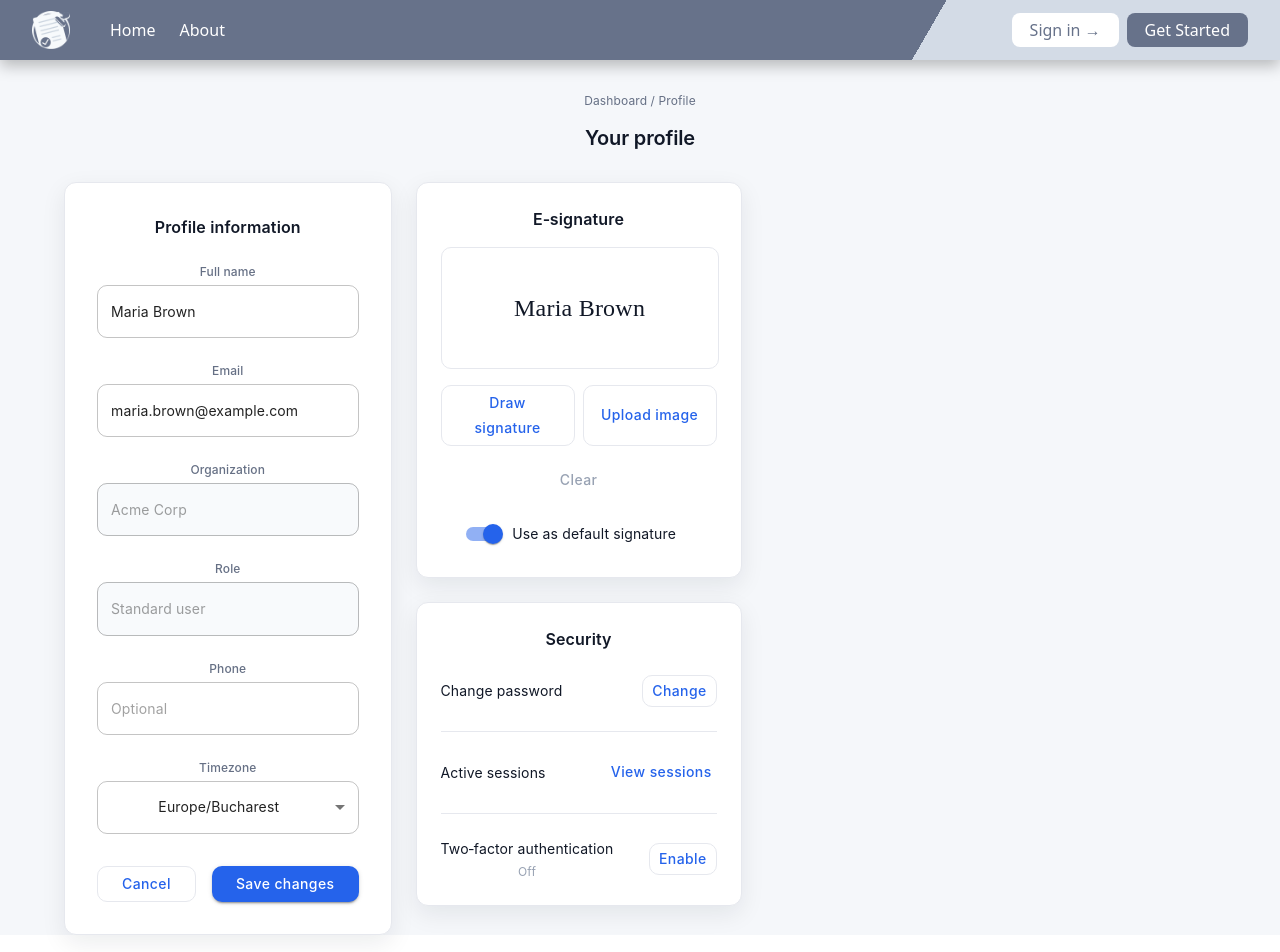
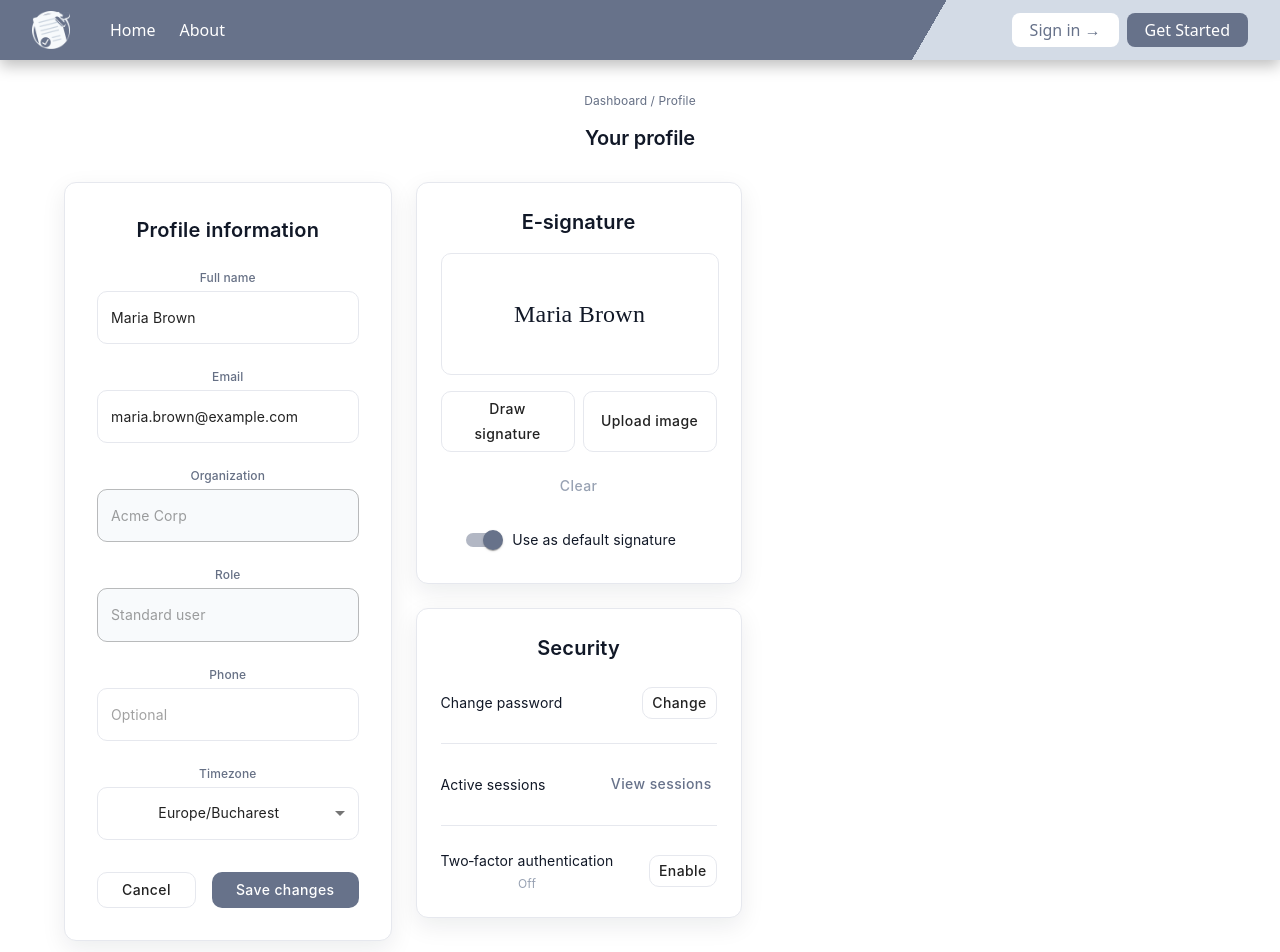
Before and after one commit to Vlad-Valean/ProceduralNexus, a React (Vite) app in the folder webapp/: page /profile in a window 1280 px wide. Shown: the top 952 px of the page. Built offline with nearby package versions, Linux system fonts and the light colour scheme.

Commit message:
minor UI changes closes #23

```diff
--- a/webapp/src/pages/Profile.tsx
+++ b/webapp/src/pages/Profile.tsx
@@ -11,10 +11,17 @@ import {
   FormControlLabel,
   Grid,
   MenuItem,
-  Select
+  Select,
+  FormControl
 } from '@mui/material';
 
-
+const timezoneOptions = [
+  { value: 'Europe/Bucharest', label: 'Europe/Bucharest' },
+  { value: 'America/New_York', label: 'America/New York' },
+  { value: 'America/Los_Angeles', label: 'America/Los Angeles' },
+  { value: 'Europe/London', label: 'Europe/London' },
+  { value: 'Asia/Tokyo', label: 'Asia/Tokyo' }
+];
 
 const Profile: React.FC = () => {
   const [useDefaultSignature, setUseDefaultSignature] = useState(true);
@@ -27,11 +34,76 @@ const Profile: React.FC = () => {
     timezone: 'Europe/Bucharest'
   });
 
+  const textFieldSx = {
+    '& .MuiOutlinedInput-root': {
+      borderRadius: '10px',
+      backgroundColor: 'white',
+      fontSize: '14px',
+      fontFamily: 'Inter, system-ui, Helvetica, Arial, sans-serif',
+      '& fieldset': { borderColor: '#E6E8EE' },
+      '&:hover fieldset': { borderColor: '#67728A' },
+      '&.Mui-focused fieldset': { borderColor: '#67728A' }
+    }
+  };
+
+  const disabledTextFieldSx = {
+    '& .MuiOutlinedInput-root': {
+      borderRadius: '10px',
+      backgroundColor: '#F8FAFC',
+      fontSize: '14px',
+      fontFamily: 'Inter, system-ui, Helvetica, Arial, sans-serif',
+      '& fieldset': { borderColor: '#E6E8EE' }
+    }
+  };
+
+  const labelSx = {
+    fontSize: '12px',
+    fontWeight: 500,
+    color: '#667085',
+    mb: 0.5,
+    display: 'block',
+    fontFamily: 'Inter, system-ui, Helvetica, Arial, sans-serif'
+  };
+
+  const outlinedButtonSx = {
+    color: '#222',
+    borderColor: '#E6E8EE',
+    textTransform: 'none',
+    borderRadius: '10px',
+    fontSize: '14px',
+    fontFamily: 'Inter, system-ui, Helvetica, Arial, sans-serif',
+    boxShadow: 'none !important',
+    outline: 'none !important',
+    '&:hover': {
+      borderColor: '#67728A',
+      backgroundColor: 'rgba(103, 114, 138, 0.04)'
+    },
+    '&:focus': {
+      boxShadow: 'none !important',
+      outline: 'none !important',
+      borderColor: '#67728A'
+    }
+  };
+
+  const primaryButtonSx = {
+    backgroundColor: '#67728A',
+    color: 'white',
+    textTransform: 'none',
+    borderRadius: '10px',
+    px: 3,
+    fontSize: '14px',
+    fontFamily: 'Inter, system-ui, Helvetica, Arial, sans-serif',
+    boxShadow: 'none !important',
+    '&:hover': {
+      backgroundColor: '#5a6276'
+    }
+  };
+
   return (
-    <Box sx={{ minHeight: '100vh', backgroundColor: '#F5F7FA' }}>
+    <Box sx={{ minHeight: '100vh' }}>
       <Navbar />
 
-      <Container maxWidth="lg" sx={{ mt: 4, mb: 8 }}>
+      <Container maxWidth={false} sx={{ mt: 4, mb: 8, px: { xs: 1, sm: 4, md: 8 } }}>
         {/* Breadcrumb */}
         <Typography
           sx={{
@@ -72,7 +144,7 @@ const Profile: React.FC = () => {
             >
               <Typography
                 sx={{
-                  fontSize: '16px',
+                  fontSize: '20px',
                   fontWeight: 600,
                   mb: 3,
                   color: '#111827',
@@ -85,137 +157,61 @@ const Profile: React.FC = () => {
               <Box sx={{ display: 'flex', flexDirection: 'column', gap: 3 }}>
                 {/* Full Name */}
                 <Box>
-                  <Typography
-                    component="label"
-                    sx={{
-                      fontSize: '12px',
-                      fontWeight: 500,
-                      color: '#667085',
-                      mb: 0.5,
-                      display: 'block',
-                      fontFamily: 'Inter, system-ui, Helvetica, Arial, sans-serif'
-                    }}
-                  >
+                  <Typography component="label" sx={labelSx}>
                     Full name
                   </Typography>
                   <TextField
                     fullWidth
                     value={formData.fullName}
                     onChange={(e) => setFormData({ ...formData, fullName: e.target.value })}
-                    sx={{
-                      '& .MuiOutlinedInput-root': {
-                        borderRadius: '10px',
-                        backgroundColor: 'white',
-                        fontSize: '14px',
-                        fontFamily: 'Inter, system-ui, Helvetica, Arial, sans-serif'
-                      }
-                    }}
+                    autoComplete="off"
+                    sx={textFieldSx}
                   />
                 </Box>
 
                 {/* Email */}
                 <Box>
-                  <Typography
-                    component="label"
-                    sx={{
-                      fontSize: '12px',
-                      fontWeight: 500,
-                      color: '#667085',
-                      mb: 0.5,
-                      display: 'block',
-                      fontFamily: 'Inter, system-ui, Helvetica, Arial, sans-serif'
-                    }}
-                  >
+                  <Typography component="label" sx={labelSx}>
                     Email
                   </Typography>
                   <TextField
                     fullWidth
                     value={formData.email}
                     onChange={(e) => setFormData({ ...formData, email: e.target.value })}
-                    sx={{
-                      '& .MuiOutlinedInput-root': {
-                        borderRadius: '10px',
-                        backgroundColor: 'white',
-                        fontSize: '14px',
-                        fontFamily: 'Inter, system-ui, Helvetica, Arial, sans-serif'
-                      }
-                    }}
+                    autoComplete="off"
+                    sx={textFieldSx}
                   />
                 </Box>
 
                 {/* Organization (Read-only) */}
                 <Box>
-                  <Typography
-                    component="label"
-                    sx={{
-                      fontSize: '12px',
-                      fontWeight: 500,
-                      color: '#667085',
-                      mb: 0.5,
-                      display: 'block',
-                      fontFamily: 'Inter, system-ui, Helvetica, Arial, sans-serif'
-                    }}
-                  >
+                  <Typography component="label" sx={labelSx}>
                     Organization
                   </Typography>
                   <TextField
                     fullWidth
                     value={formData.organization}
                     disabled
-                    sx={{
-                      '& .MuiOutlinedInput-root': {
-                        borderRadius: '10px',
-                        backgroundColor: '#F8FAFC',
-                        fontSize: '14px',
-                        fontFamily: 'Inter, system-ui, Helvetica, Arial, sans-serif'
-                      }
-                    }}
+                    sx={disabledTextFieldSx}
                   />
                 </Box>
 
                 {/* Role (Read-only) */}
                 <Box>
-                  <Typography
-                    component="label"
-                    sx={{
-                      fontSize: '12px',
-                      fontWeight: 500,
-                      color: '#667085',
-                      mb: 0.5,
-                      display: 'block',
-                      fontFamily: 'Inter, system-ui, Helvetica, Arial, sans-serif'
-                    }}
-                  >
+                  <Typography component="label" sx={labelSx}>
                     Role
                   </Typography>
                   <TextField
                     fullWidth
                     value={formData.role}
                     disabled
-                    sx={{
-                      '& .MuiOutlinedInput-root': {
-                        borderRadius: '10px',
-                        backgroundColor: '#F8FAFC',
-                        fontSize: '14px',
-                        fontFamily: 'Inter, system-ui, Helvetica, Arial, sans-serif'
-                      }
-                    }}
+                    sx={disabledTextFieldSx}
                   />
                 </Box>
 
                 {/* Phone */}
                 <Box>
-                  <Typography
-                    component="label"
-                    sx={{
-                      fontSize: '12px',
-                      fontWeight: 500,
-                      color: '#667085',
-                      mb: 0.5,
-                      display: 'block',
-                      fontFamily: 'Inter, system-ui, Helvetica, Arial, sans-serif'
-                    }}
-                  >
+                  <Typography component="label" sx={labelSx}>
                     Phone
                   </Typography>
                   <TextField
@@ -223,86 +219,45 @@ const Profile: React.FC = () => {
                     placeholder="Optional"
                     value={formData.phone}
                     onChange={(e) => setFormData({ ...formData, phone: e.target.value })}
-                    sx={{
-                      '& .MuiOutlinedInput-root': {
-                        borderRadius: '10px',
-                        backgroundColor: 'white',
-                        fontSize: '14px',
-                        fontFamily: 'Inter, system-ui, Helvetica, Arial, sans-serif'
-                      }
-                    }}
+                    autoComplete="off"
+                    sx={textFieldSx}
                   />
                 </Box>
 
                 {/* Timezone */}
                 <Box>
-                  <Typography
-                    component="label"
-                    sx={{
-                      fontSize: '12px',
-                      fontWeight: 500,
-                      color: '#667085',
-                      mb: 0.5,
-                      display: 'block',
-                      fontFamily: 'Inter, system-ui, Helvetica, Arial, sans-serif'
-                    }}
-                  >
+                  <Typography component="label" sx={labelSx}>
                     Timezone
                   </Typography>
+                  <FormControl fullWidth>
                     <Select
-                    fullWidth
                       value={formData.timezone}
                       onChange={(e) => setFormData({ ...formData, timezone: e.target.value })}
                       sx={{
                         borderRadius: '10px',
                         fontSize: '14px',
-                      fontFamily: 'Inter, system-ui, Helvetica, Arial, sans-serif'
+                        fontFamily: 'Inter, system-ui, Helvetica, Arial, sans-serif',
+                        '& .MuiOutlinedInput-notchedOutline': { borderColor: '#E6E8EE' },
+                        '&:hover .MuiOutlinedInput-notchedOutline': { borderColor: '#67728A' },
+                        '&.Mui-focused .MuiOutlinedInput-notchedOutline': { borderColor: '#67728A' }
                       }}
                     >
-                    <MenuItem value="Europe/Bucharest">Europe/Bucharest</MenuItem>
-                    <MenuItem value="America/New_York">America/New York</MenuItem>
-                    <MenuItem value="America/Los_Angeles">America/Los Angeles</MenuItem>
-                    <MenuItem value="Europe/London">Europe/London</MenuItem>
-                    <MenuItem value="Asia/Tokyo">Asia/Tokyo</MenuItem>
+                      {timezoneOptions.map((tz) => (
+                        <MenuItem key={tz.value} value={tz.value}>
+                          {tz.label}
+                        </MenuItem>
+                      ))}
                     </Select>
+                  </FormControl>
                 </Box>
               </Box>
 
               {/* Action Buttons */}
               <Box sx={{ display: 'flex', justifyContent: 'flex-end', gap: 2, mt: 4 }}>
-                <Button
-                  variant="outlined"
-                  sx={{
-                    color: '#2563EB',
-                    borderColor: '#E6E8EE',
-                    textTransform: 'none',
-                    borderRadius: '10px',
-                    px: 3,
-                    fontSize: '14px',
-                    fontFamily: 'Inter, system-ui, Helvetica, Arial, sans-serif',
-                    '&:hover': {
-                      borderColor: '#2563EB',
-                      backgroundColor: 'rgba(37, 99, 235, 0.04)'
-                    }
-                  }}
-                >
+                <Button variant="outlined" sx={{ ...outlinedButtonSx, px: 3 }}>
                   Cancel
                 </Button>
-                <Button
-                  variant="contained"
-                  sx={{
-                    backgroundColor: '#2563EB',
-                    color: 'white',
-                    textTransform: 'none',
-                    borderRadius: '10px',
-                    px: 3,
-                    fontSize: '14px',
-                    fontFamily: 'Inter, system-ui, Helvetica, Arial, sans-serif',
-                    '&:hover': {
-                      backgroundColor: '#1D4ED8'
-                    }
-                  }}
-                >
+                <Button variant="contained" sx={primaryButtonSx}>
                   Save changes
                 </Button>
               </Box>
@@ -324,7 +279,7 @@ const Profile: React.FC = () => {
             >
               <Typography
                 sx={{
-                  fontSize: '16px',
+                  fontSize: '20px',
                   fontWeight: 600,
                   mb: 2,
                   color: '#111827',
@@ -355,46 +310,16 @@ const Profile: React.FC = () => {
                     color: '#111827'
                   }}
                 >
-                  Maria Brown
+                  {formData.fullName}
                 </Typography>
               </Box>
 
               {/* Buttons */}
               <Box sx={{ display: 'flex', gap: 1, mb: 2 }}>
-                <Button
-                  variant="outlined"
-                  fullWidth
-                  sx={{
-                    color: '#2563EB',
-                    borderColor: '#E6E8EE',
-                    textTransform: 'none',
-                    borderRadius: '10px',
-                    fontSize: '14px',
-                    fontFamily: 'Inter, system-ui, Helvetica, Arial, sans-serif',
-                    '&:hover': {
-                      borderColor: '#2563EB',
-                      backgroundColor: 'rgba(37, 99, 235, 0.04)'
-                    }
-                  }}
-                >
+                <Button variant="outlined" fullWidth sx={outlinedButtonSx}>
                   Draw signature
                 </Button>
-                <Button
-                  variant="outlined"
-                  fullWidth
-                  sx={{
-                    color: '#2563EB',
-                    borderColor: '#E6E8EE',
-                    textTransform: 'none',
-                    borderRadius: '10px',
-                    fontSize: '14px',
-                    fontFamily: 'Inter, system-ui, Helvetica, Arial, sans-serif',
-                    '&:hover': {
-                      borderColor: '#2563EB',
-                      backgroundColor: 'rgba(37, 99, 235, 0.04)'
-                    }
-                  }}
-                >
+                <Button variant="outlined" fullWidth sx={outlinedButtonSx}>
                   Upload image
                 </Button>
               </Box>
@@ -422,10 +347,10 @@ const Profile: React.FC = () => {
                       onChange={(e) => setUseDefaultSignature(e.target.checked)}
                       sx={{
                         '& .MuiSwitch-switchBase.Mui-checked': {
-                          color: '#2563EB'
+                          color: '#67728A'
                         },
                         '& .MuiSwitch-switchBase.Mui-checked + .MuiSwitch-track': {
-                          backgroundColor: '#2563EB'
+                          backgroundColor: '#67728A'
                         }
                       }}
                     />
@@ -452,12 +377,13 @@ const Profile: React.FC = () => {
                 borderRadius: '12px',
                 border: '1px solid #E6E8EE',
                 boxShadow: '0px 8px 24px rgba(16, 24, 40, 0.08)',
-                backgroundColor: 'white'
+                backgroundColor: 'white',
+                minHeight: 240
               }}
             >
               <Typography
                 sx={{
-                  fontSize: '16px',
+                  fontSize: '20px',
                   fontWeight: 600,
                   mb: 3,
                   color: '#111827',
@@ -487,22 +413,7 @@ const Profile: React.FC = () => {
                   >
                     Change password
                   </Typography>
-                  <Button
-                    variant="outlined"
-                    size="small"
-                    sx={{
-                      color: '#2563EB',
-                      borderColor: '#E6E8EE',
-                      textTransform: 'none',
-                      borderRadius: '10px',
-                      fontSize: '14px',
-                      fontFamily: 'Inter, system-ui, Helvetica, Arial, sans-serif',
-                      '&:hover': {
-                        borderColor: '#2563EB',
-                        backgroundColor: 'rgba(37, 99, 235, 0.04)'
-                      }
-                    }}
-                  >
+                  <Button variant="outlined" size="small" sx={outlinedButtonSx}>
                     Change
                   </Button>
                 </Box>
@@ -530,12 +441,12 @@ const Profile: React.FC = () => {
                     variant="text"
                     size="small"
                     sx={{
-                      color: '#2563EB',
+                      color: '#67728A',
                       textTransform: 'none',
                       fontSize: '14px',
                       fontFamily: 'Inter, system-ui, Helvetica, Arial, sans-serif',
                       '&:hover': {
-                        backgroundColor: 'rgba(37, 99, 235, 0.04)'
+                        backgroundColor: 'rgba(103, 114, 138, 0.04)'
                       }
                     }}
                   >
@@ -572,22 +483,7 @@ const Profile: React.FC = () => {
                       Off
                     </Typography>
                   </Box>
-                  <Button
-                    variant="outlined"
-                    size="small"
-                    sx={{
-                      color: '#2563EB',
-                      borderColor: '#E6E8EE',
-                      textTransform: 'none',
-                      borderRadius: '10px',
-                      fontSize: '14px',
-                      fontFamily: 'Inter, system-ui, Helvetica, Arial, sans-serif',
-                      '&:hover': {
-                        borderColor: '#2563EB',
-                        backgroundColor: 'rgba(37, 99, 235, 0.04)'
-                      }
-                    }}
-                  >
+                  <Button variant="outlined" size="small" sx={outlinedButtonSx}>
                     Enable
                   </Button>
                 </Box>
```
Lines whose indentation alone changed are shown as unchanged.
